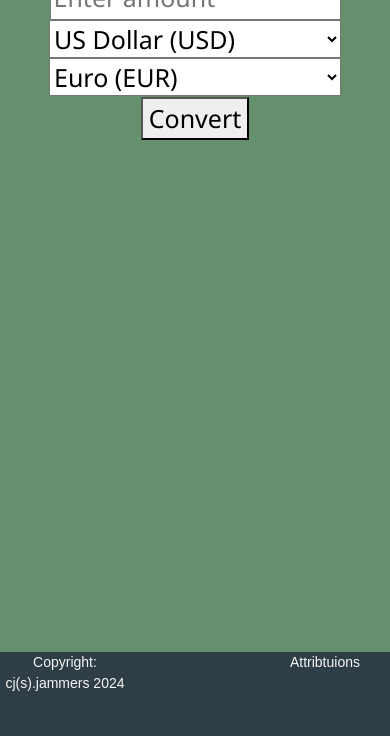
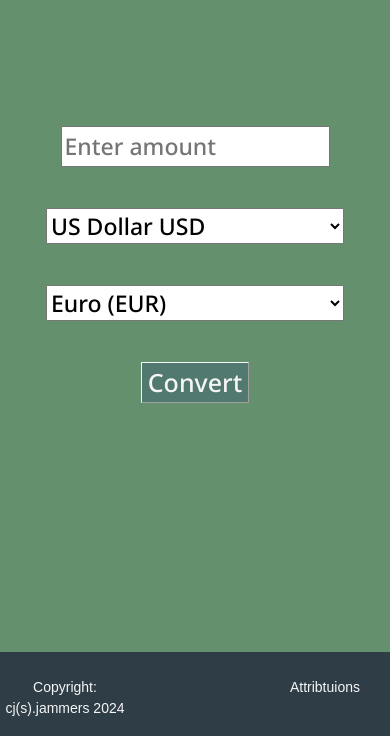
Before and after one commit to LO-CI24/Hackathon-2, a plain HTML site: page index.html in a window 390 px wide. Shown: the part 108-844 px from the top of the page. Drawn offline with nearby package versions, Linux system fonts and the light colour scheme; no server answers.

Commit message:
added currencies, changed API being called, fixed border breakages on mobile, styled boxes

```diff
--- a/assets/css/style.css
+++ b/assets/css/style.css
@@ -26,6 +26,7 @@ footer p {
     color: #f5f5f5;
     font-family: 'Noto Sanss', sans-serif;
     font-size: 14px;
+    margin-top: 25px;
 }
 
 .navbar-brand {
@@ -34,10 +35,8 @@ footer p {
     text-decoration: none;
     white-space: nowrap;
     font-family: 'Noto Sans', sans-serif;
-}
-
-#navbar {
-
+    padding-bottom: 50px;
+    margin-left: 10%;
 }
 
 /*** Header style sections **/
@@ -59,7 +58,44 @@ footer p {
     top: 10vh;
 }
 
+.top-currency-box {
+    margin-top: 150px;
+    margin-bottom: 20px;
+    font-size: 23px;
+    font-family: "Noto Sans", sans-serif;
+    font-weight: 500;
+}
 
+.currency-box {
+    margin-top: 20px;
+    margin-bottom: 20px;
+}
+
+.selection-box {
+    max-width: 300px;
+    font-size: 23px;
+    font-family: "Noto Sans", sans-serif;
+    font-weight: 500;
+}
+
+.conversion-button {
+    background-color: #52796f;
+    color: #f5f5f5;
+    border-color: #f5f5f5;
+    border-width: 1px;
+    font-family: "Noto Sans", sans-serif;]
+    font-size: 23px;
+    font-weight: 500;
+}
+
+.conversion-button:hover {
+    background-color: #f5f5f5;
+    color: #52796f;
+    border-color: #52796f;
+    border-width: 3px;
+    font-family: "Noto Sans", sans-serif;
+    font-weight: 500;
+}
 
 /*** Foooter style section **/
 
--- a/assets/js/script.js
+++ b/assets/js/script.js
@@ -1,3 +1,17 @@
+// API key and URL
+
+API_KEY = "fca_live_p3caMsuvonzfVSnDQ1ExFvibMriDIk2yOZvjJRZJ"
+
+
+var oReq = new XMLHttpRequest();
+oReq.addEventListener("load", function () { console.log(this.responseText); });
+oReq.open("GET", `https://api.freecurrencyapi.com/v1/latest?apikey=${API_KEY}`);
+oReq.send();
+
+
+
+
+
 function convertCurrency() {
     // Conversion rates relative to USD
     const conversionRates = {
--- a/index.html
+++ b/index.html
@@ -40,32 +40,88 @@
           <div class="col-12 text-center">
             <div class="row">
               <div class="col-12 col-md-6">
-                <input type="number" id="amount" placeholder="Enter amount">
+                <input type="number" id="amount" placeholder="Enter amount" class="top-currency-box">
               </div>
 
               <!--- Linebreaker Div -->
               <div class="w-100"></div>
 
-              <div class="col-12 col-md-6">
-                <select id="sourceCurrency">
-                  <option value="USD">US Dollar (USD)</option>
+              <div class="col-12 col-md-6 currency-box">
+                <select id="sourceCurrency" class="selection-box">
                   <option value="EUR">Euro (EUR)</option>
-                  <option value="GBP">British Pound (GBP)</option>
-                  <option value="JPY">Japanese Yen (JPY)</option>
+                  <option value="USD" selected="selected">US Dollar USD</option>
+                  <option value="JPY">Japanese Yen JPY</option>
+                  <option value="BGN">Bulgarian Lev (BGN)</option>
+                  <option value="CZK">Czech Koruna (CZK)</option>
+                  <option value="DKK">Danish Krone (DKK)</option>
+                  <option value="GBP">Pound Sterling (GBP)</option>
+                  <option value="HUF">Hungarian Florint (HUF)</option>
+                  <option value="PLN">Polish Zloty (PLN)</option>
+                  <option value="RON">Romanian Leu (RON)</option>
+                  <option value="SEK">Swedish Krona (SEK)</option>
+                  <option value="CHF">Swiss Frank (CHF)</option>
+                  <option value="ISK">Icelandic Krona (ISK)</option>
+                  <option value="NOK">Norwegian Krone (NOK)</option>
+                  <option value="HRK">Croatian Kuna (HRK)</option>
+                  <option value="RUB">Russian Ruble (RUB)</option>
+                  <option value="TRY">Turkish Lira (TRY)</option>
                   <option value="AUD">Australian Dollar (AUD)</option>
+                  <option value="BRL">Brazilian Real (BRL)</option>
+                  <option value="CAD">Canadian Dollar (CAD)</option>
+                  <option value="CNY">Chinese Yuan (CNY)</option>
+                  <option value="HKD">Hong Kong Dollar (HKD)</option>
+                  <option value="IDR">Indonesian Rupiah (IDR)</option>
+                  <option value="ILS">Israeli Sheqel (ILS)</option>
+                  <option value="INR">Indian Rupee (INR)</option>
+                  <option value="KRW">South Korean Won (KRW)</option>
+                  <option value="MXN">Mexican Peso (MXN)</option>
+                  <option value="MYR">Malaysian Ringgit (MYR)</option>
+                  <option value="NZD">NZ Dollar (NZD)</option>
+                  <option value="PHP">Philippine Peso (PHP)</option>
+                  <option value="SGD">Singapore Dollar (SGD)</option>
+                  <option value="THB">Thai Baht (THB)</option>
+                  <option value="ZAR">SA Rand (ZAR)</option>
                 </select>
               </div>
 
               <!--- Linebreaker Div -->
               <div class="w-100"></div>
 
-              <div class="col-12 col-md-6">
-                <select id="targetCurrency">
-                  <option value="EUR">Euro (EUR)</option>
-                  <option value="GBP">British Pound (GBP)</option>
-                  <option value="JPY">Japanese Yen (JPY)</option>
+              <div class="col-12 col-md-6 currency-box">
+                <select id="targetCurrency" class="selection-box">
+                  <option value="EUR" selected="selected">Euro (EUR)</option>
+                  <option value="USD">US Dollar USD</option>
+                  <option value="JPY">Japanese Yen JPY</option>
+                  <option value="BGN">Bulgarian Lev (BGN)</option>
+                  <option value="CZK">Czech Koruna (CZK)</option>
+                  <option value="DKK">Danish Krone (DKK)</option>
+                  <option value="GBP">Pound Sterling (GBP)</option>
+                  <option value="HUF">Hungarian Florint (HUF)</option>
+                  <option value="PLN">Polish Zloty (PLN)</option>
+                  <option value="RON">Romanian Leu (RON)</option>
+                  <option value="SEK">Swedish Krona (SEK)</option>
+                  <option value="CHF">Swiss Frank (CHF)</option>
+                  <option value="ISK">Icelandic Krona (ISK)</option>
+                  <option value="NOK">Norwegian Krone (NOK)</option>
+                  <option value="HRK">Croatian Kuna (HRK)</option>
+                  <option value="RUB">Russian Ruble (RUB)</option>
+                  <option value="TRY">Turkish Lira (TRY)</option>
                   <option value="AUD">Australian Dollar (AUD)</option>
-                  <option value="USD">US Dollar (USD)</option>
+                  <option value="BRL">Brazilian Real (BRL)</option>
+                  <option value="CAD">Canadian Dollar (CAD)</option>
+                  <option value="CNY">Chinese Yuan (CNY)</option>
+                  <option value="HKD">Hong Kong Dollar (HKD)</option>
+                  <option value="IDR">Indonesian Rupiah (IDR)</option>
+                  <option value="ILS">Israeli Sheqel (ILS)</option>
+                  <option value="INR">Indian Rupee (INR)</option>
+                  <option value="KRW">South Korean Won (KRW)</option>
+                  <option value="MXN">Mexican Peso (MXN)</option>
+                  <option value="MYR">Malaysian Ringgit (MYR)</option>
+                  <option value="NZD">NZ Dollar (NZD)</option>
+                  <option value="PHP">Philippine Peso (PHP)</option>
+                  <option value="SGD">Singapore Dollar (SGD)</option>
+                  <option value="THB">Thai Baht (THB)</option>
+                  <option value="ZAR">SA Rand (ZAR)</option>
                 </select>
               </div>
 
@@ -73,8 +129,8 @@
               <div class="w-100"></div>
 
 
-              <div class="col-12 col-md-6">
-                <button onclick="convertCurrency()">Convert</button>
+              <div class="col-12 col-md-6 currency-box">
+                <button onclick="convertCurrency()" class="conversion-button">Convert</button>
                 <p id="result"></p>
               </div>
             </div>
```
